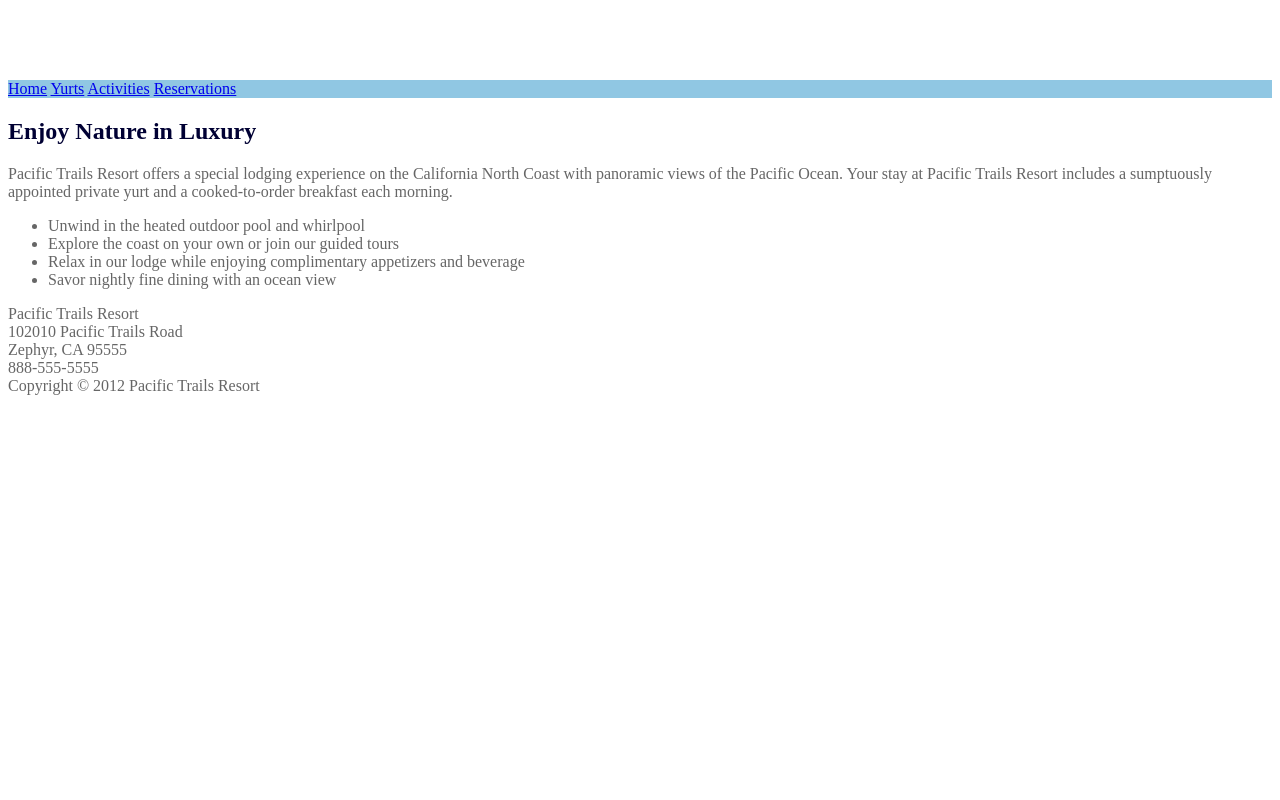
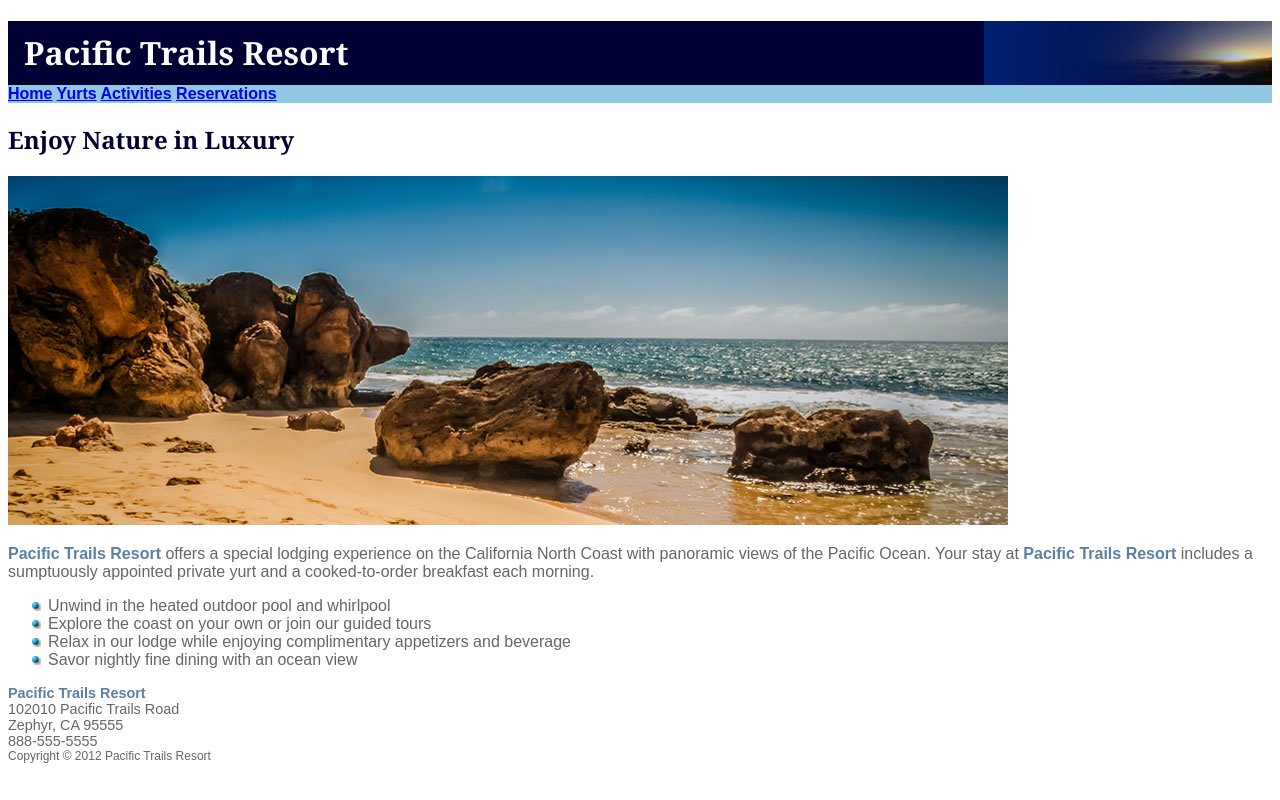
Before and after one commit to bargenal/COMP213-SEC003, a plain HTML site: page index.html in a window 1280 px wide. Drawn offline with Linux system fonts and the light colour scheme.

Commit message:
Add files via upload

```diff
--- a/index.html
+++ b/index.html
@@ -17,9 +17,8 @@
         </nav>
         <main>
             <h2>Enjoy Nature in Luxury</h2>
-            <p><span class="Resort"></span>Pacific Trails Resort</span> offers a special lodging experience on the
-                 California North Coast with panoramic views of the Pacific Ocean.
-                 Your stay at <span class="Resort"></span> Pacific Trails Resort</span> includes a sumptuously appointed private yurt and a cooked-to-order breakfast each morning.</p>
+            <img src="images/coast.jpg" alt="Pacific Trails Resort is next to the beach" width="1000" height="349">
+            <p><span class="resort">Pacific Trails Resort</span> offers a special lodging experience on the California North Coast with panoramic views of the Pacific Ocean. Your stay at <span class="resort">Pacific Trails Resort</span> includes a sumptuously appointed private yurt and a cooked-to-order breakfast each morning.</p>
             <ul>
                 <li>Unwind in the heated outdoor pool and whirlpool</li>
                 <li>Explore the coast on your own or join our guided tours</li>
@@ -27,7 +26,7 @@
                 <li>Savor nightly fine dining with an ocean view</li>
             </ul>
             <div id="contact">
-                Pacific Trails Resort<br>
+                <span class="resort">Pacific Trails Resort</span><br>
                 102010 Pacific Trails Road<br>
                 Zephyr, CA 95555<br>
                 888-555-5555
@@ -35,7 +34,7 @@
         </main>
         <footer>
             Copyright &copy; 2012 Pacific Trails Resort
-             <p><a href="mailto:bargenal@my.centennialcollege.ca"></a></p>
+            <p><a href="mailto:youremail@my.centennialcollege.ca"></a></p>
         </footer>
     </body>
 </html>
--- a/pacific.css
+++ b/pacific.css
@@ -1,21 +1,53 @@
-body {
-    background-color: #FFFFFF;
-    color: #666666; ;
+body{
+    background-color:#FFFFFF;
+    color:#666666;
+    font-family:Arial, Helvetica, sans-serif;
 }
-header {
-    background: color #000033; ;
+
+header{
+    background-color:#000033;
     color:#FFFFFF;
+    background-image: url(images/sunset.jpg);
+    background-repeat: no-repeat;
+    background-position: right;
+    line-height: 400%;
+    text-indent: 1em;
 }
 
 nav{
-    background-color: #90C7E3;
+    background-color:#90C7E3;
+    font-weight:bold;
+}
 
+h1, h2, h3 {
+    font-family:Georgia, 'Times New Roman', Times, serif
+}
+
+h3 {
+    color: #000033;
 }
 
 h2{
     color:#000033;
 }
 
+h1 {
+    margin-bottom:0px;
+}
+
+ul {
+    list-style-image: url(images/marker.gif);
+}
+
+footer {
+    font-size: 75%;
+}
+
 .resort{
-color: #5C7FA3;
+    color:#5C7FA3;
+    font-weight: 700;
 }
+
+#contact {
+    font-size:90%;
+}
```
Also changed, not shown: activities.html (added, +36 -0 lines), yurts.html (+2 -1 lines), images/coast.jpg (added), images/favicon.ico (added), images/marker.gif (added), images/sunset.jpg (added), images/trail.jpg (added), images/yurt.jpg (added).
